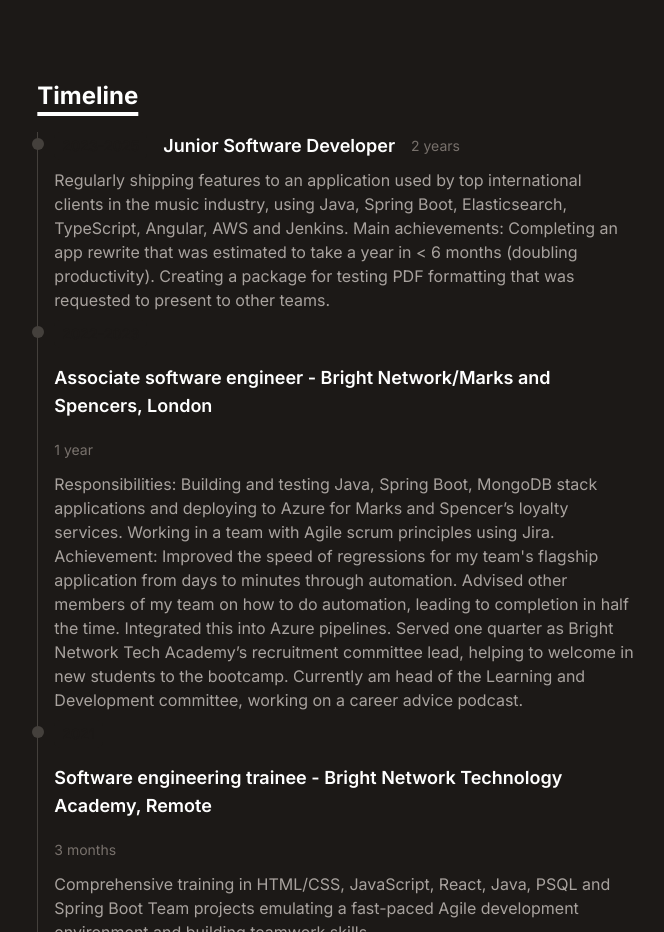
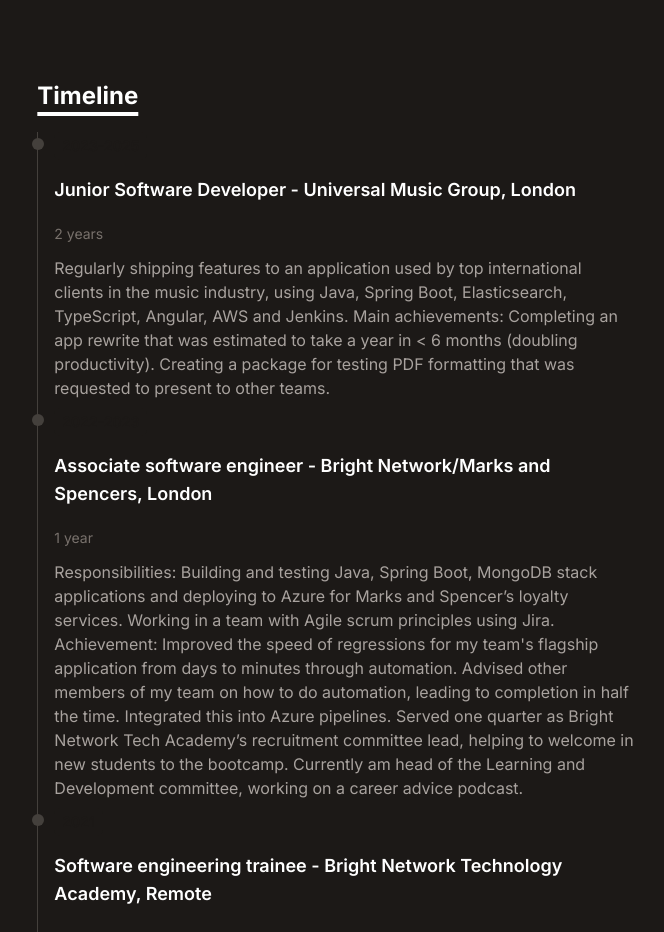
Before and after one commit to helboi4/portfolio-website, a React (Vite) app: page / in a window 1280 px wide. Shown: the part 840-1772 px from the top of the page, without its empty margins (304-968 px from the left). Built offline with nearby package versions, Linux system fonts and the light colour scheme.

Commit message:
Update timeline.js

```diff
--- a/src/data/timeline.js
+++ b/src/data/timeline.js
@@ -1,7 +1,7 @@
 export default [
     {
         year:"2023-2025",
-        title: "Junior Software Developer",
+        title: "Junior Software Developer - Universal Music Group, London",
         duration: "2 years",
         details: "Regularly shipping features to an application used by top international clients in the music industry, using Java, Spring Boot, Elasticsearch, TypeScript, Angular, AWS and Jenkins. \n Main achievements: Completing an app rewrite that was estimated to take a year in  < 6 months (doubling productivity).  Creating a package for testing PDF formatting that was requested to present to other teams."
     },
```
